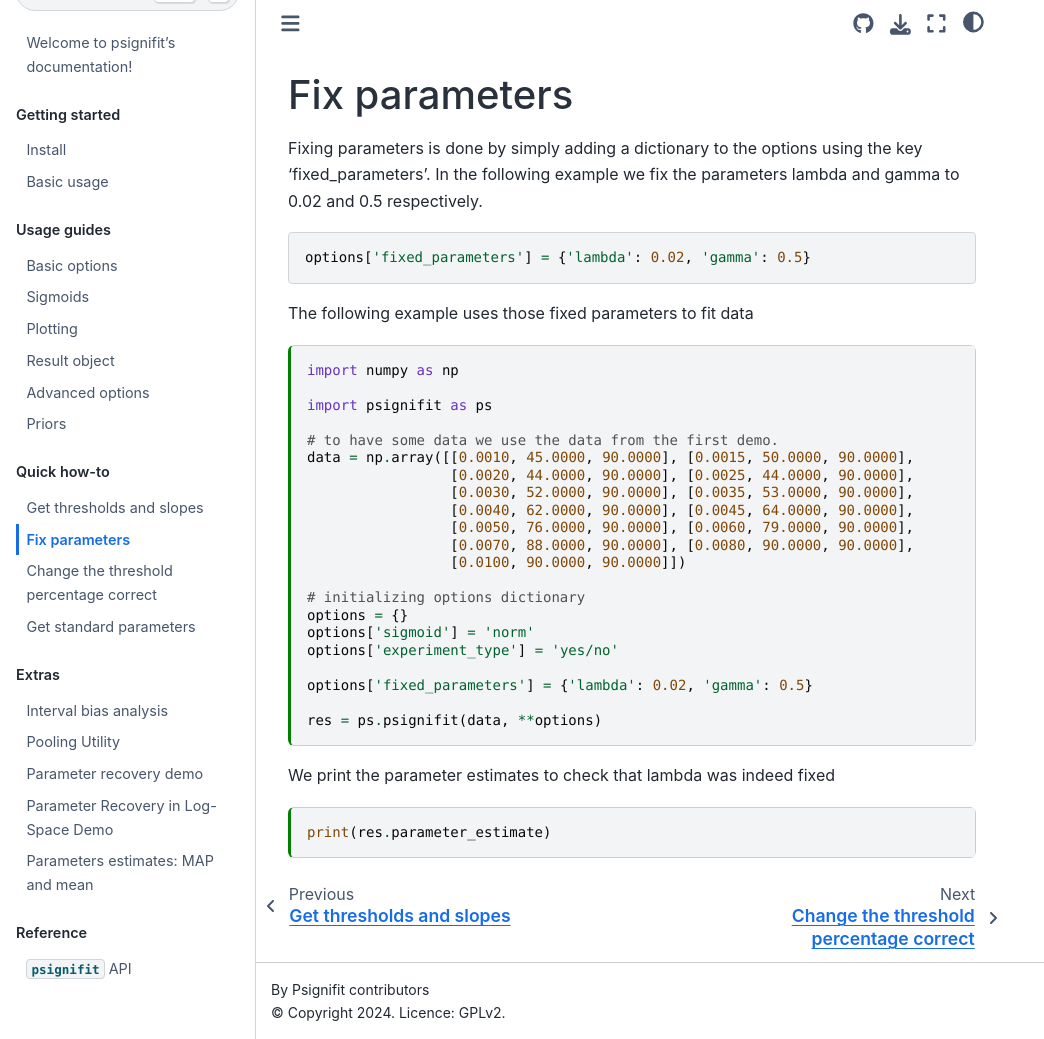
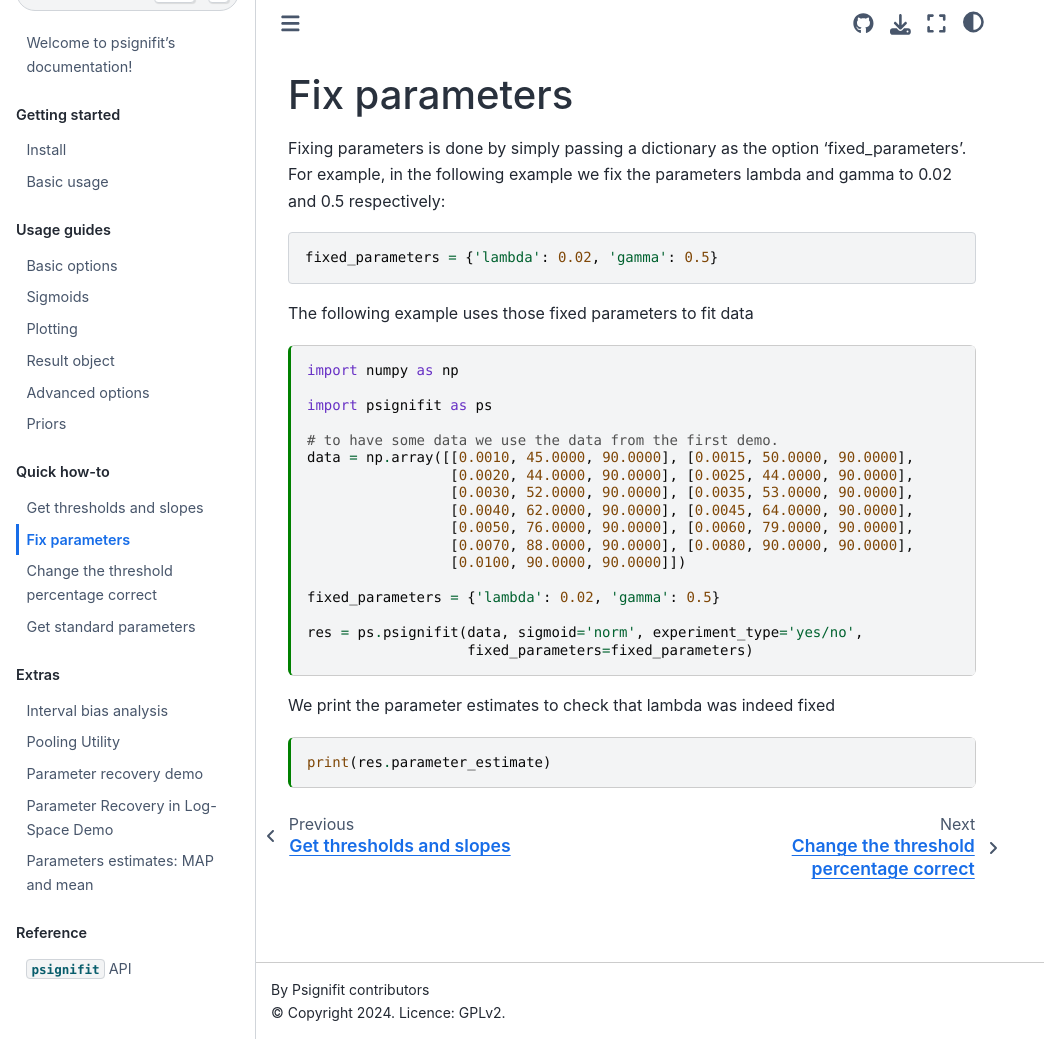
Before and after one commit to wichmann-lab/python-psignifit, a Jupyter Book: the page built from docs/how_to/How-to-Fix-Parameters.md, in a window 1280 px wide and 1039 px high. Shown: the whole window, without its empty margins (0-1044 px from the left). Built offline with Jupyter Book 1.0.4 settings and Sphinx 7.4.7 and the Sphinx Book theme 1.1.4, drawn with Linux system fonts in a browser that asks for light colours.

Commit message:
reformulate how-to fix parameters

````diff
--- a/docs/how_to/How-to-Fix-Parameters.md
+++ b/docs/how_to/How-to-Fix-Parameters.md
@@ -13,13 +13,12 @@ kernelspec:
 
 # Fix parameters
 
-Fixing parameters is done by simply adding a dictionary to the options
-using the key 'fixed_parameters'.
-In the following example we fix the
-parameters lambda and gamma to 0.02 and 0.5 respectively.
+Fixing parameters is done by simply passing a dictionary as the option 'fixed_parameters'.
+For example, in the following example we fix the
+parameters lambda and gamma to 0.02 and 0.5 respectively:
 
 ```
-options['fixed_parameters'] = {'lambda': 0.02, 'gamma': 0.5}
+fixed_parameters = {'lambda': 0.02, 'gamma': 0.5}
 ```
 
 The following example uses those fixed parameters to fit data
@@ -38,14 +37,10 @@
                  [0.0070, 88.0000, 90.0000], [0.0080, 90.0000, 90.0000],
                  [0.0100, 90.0000, 90.0000]])
 
-# initializing options dictionary
-options = {}
-options['sigmoid'] = 'norm'
-options['experiment_type'] = 'yes/no'
+fixed_parameters = {'lambda': 0.02, 'gamma': 0.5}
 
-options['fixed_parameters'] = {'lambda': 0.02, 'gamma': 0.5}
-
-res = ps.psignifit(data, **options)
+res = ps.psignifit(data, sigmoid='norm', experiment_type='yes/no',
+                   fixed_parameters=fixed_parameters)
 ```
 
 We print the parameter estimates to check that lambda was indeed fixed
````
